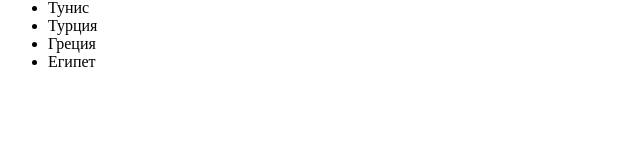
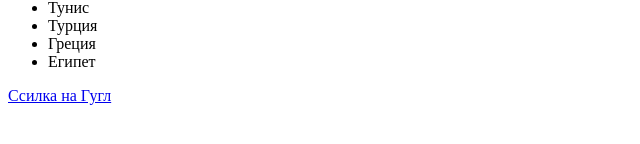
Before and after one commit to Alex-Nik-Vel/Domashka, a plain HTML site: page index.html in a window 1280 px wide. Shown: the part 288-432 px from the top of the page, without its empty margins (0-640 px from the left). Drawn offline with Linux system fonts and the light colour scheme.

Commit message:
Ссилка на Гугл

```diff
--- a/index.html
+++ b/index.html
@@ -27,5 +27,6 @@
       <li>Греция</li>
       <li>Египет</li>
     </ul>
+    <a href="https://google.com">Ссилка на Гугл</a>
   </body>
 </html>
```
